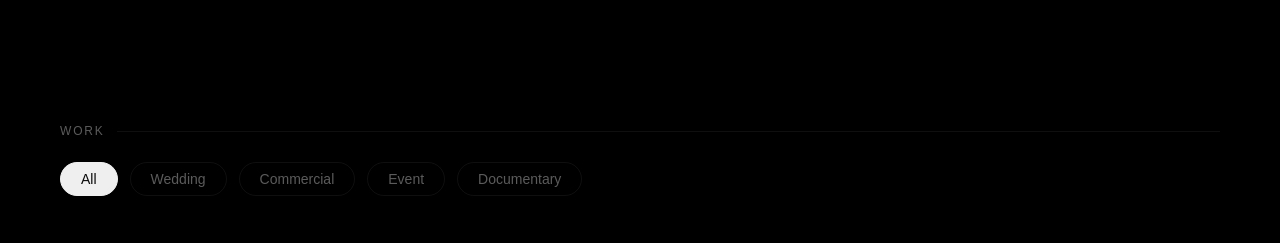
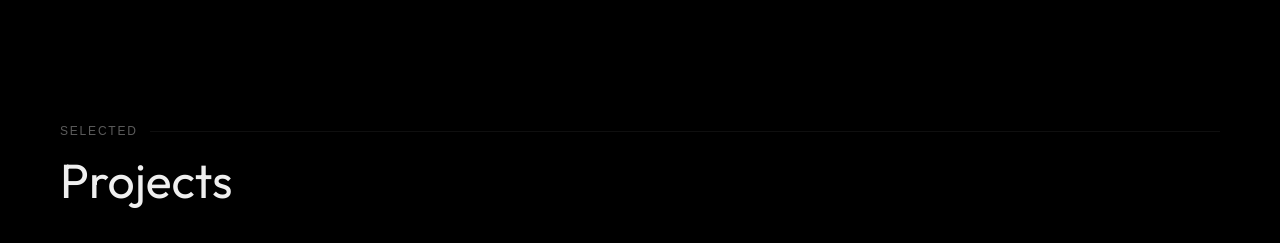
Before and after one commit to edwardsalfred/jacob1k, a React (Vite) app: page / in a window 1280 px wide. Shown: the part 2280-2523 px from the top of the page. Built offline with nearby package versions, Linux system fonts and the light colour scheme; grey boxes are pictures that could not be loaded; a web font is replaced by a local one.

Commit message:
added Projects title to gallery section

```diff
--- a/src/PortfolioWork.tsx
+++ b/src/PortfolioWork.tsx
@@ -49,7 +49,8 @@ const PortfolioWork: React.FC = () => {
 
   return (
     <div className="work-root">
-      <div className="section-label">Work</div>
+      <div className="section-label">Selected</div>
+      <h2 className="section-title">Projects</h2>
 
       <div className="filters">
         {categories.map(cat => (
--- a/src/Work.css
+++ b/src/Work.css
@@ -12,7 +12,7 @@
   text-transform: uppercase;
   letter-spacing: 0.15em;
   color: var(--muted, rgba(239,239,239,0.38));
-  margin-bottom: 24px;
+  margin-bottom: 12px;
   display: flex;
   align-items: center;
   gap: 12px;
@@ -23,6 +23,14 @@
   height: 1px;
   flex: 1;
   background: var(--border, rgba(255,255,255,0.06));
+}
+
+.section-title {
+  font-size: 48px;
+  font-weight: 400;
+  margin-bottom: 40px;
+  color: var(--text, #efefef);
+  font-family: 'Outfit', sans-serif;
 }
 
 .filters {
```
